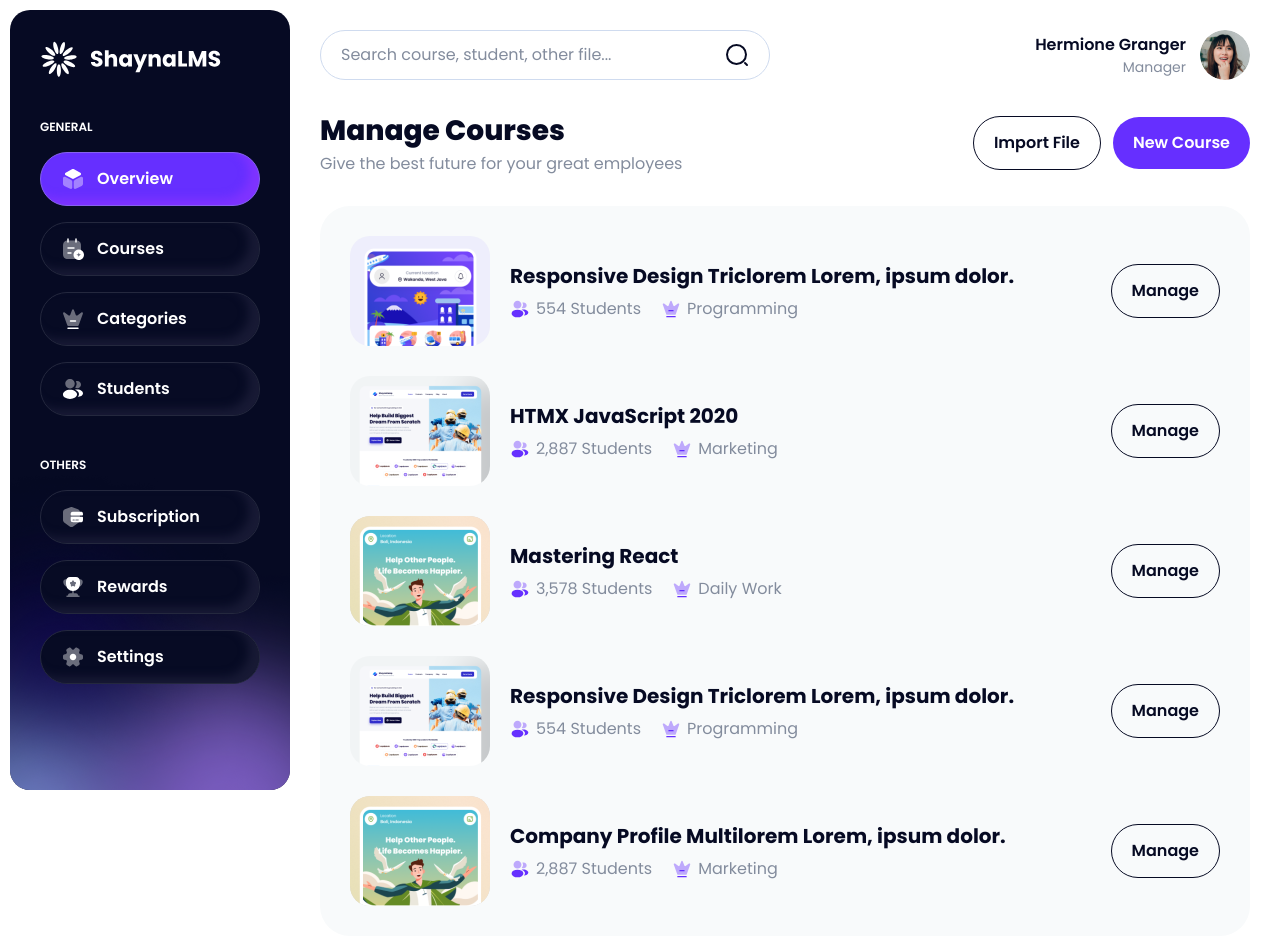
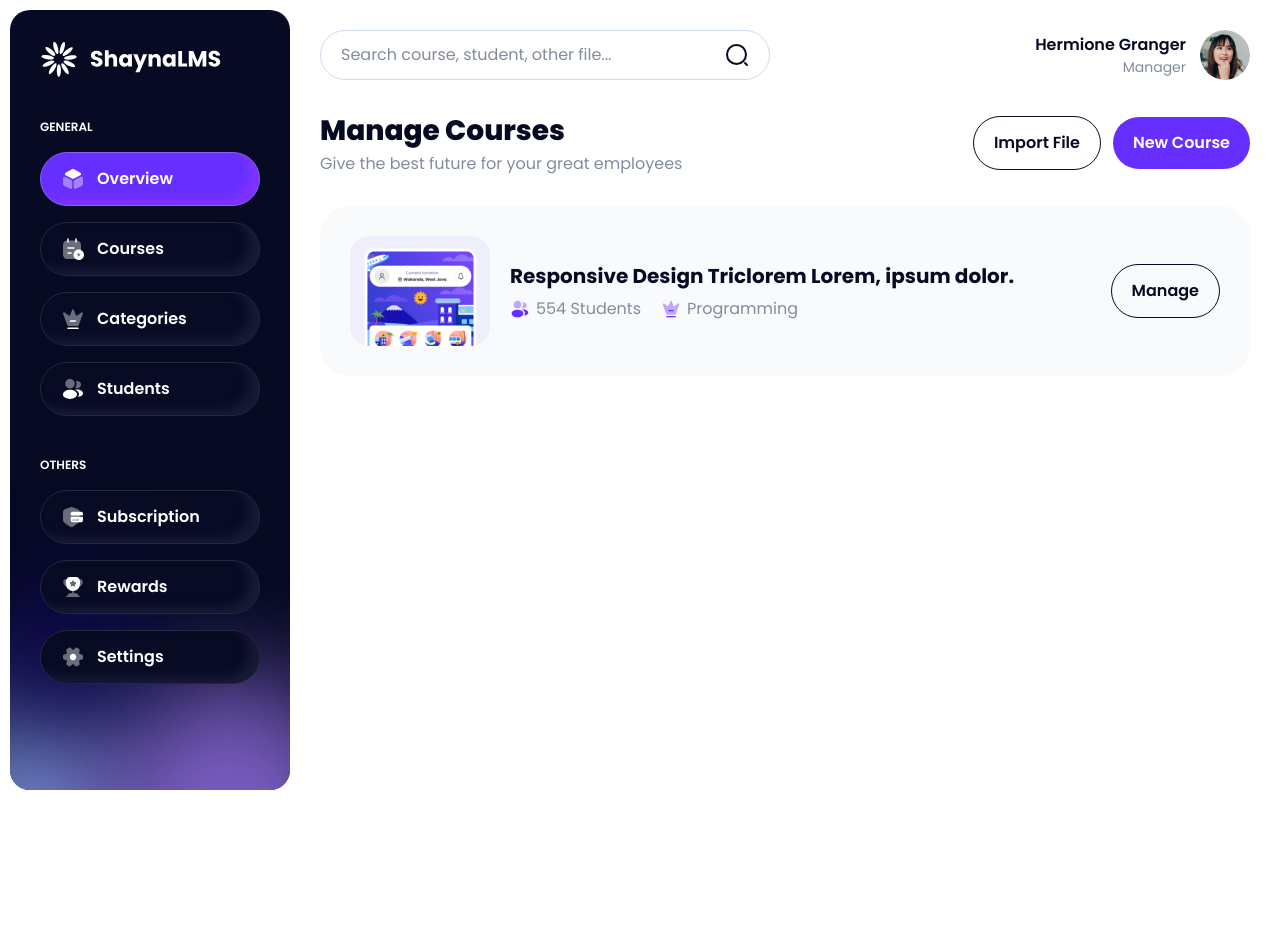
Before and after one commit to AbduhDzaky/ShaynaLMS, a React (Vite) app: page /manager/courses in a window 1280 px wide. Shown: the top 944 px of the page. After the commit the page ends 800 px from the top, so only its background shows below. Built offline with nearby package versions, Linux system fonts and the light colour scheme.

Commit message:
Continue card course

```diff
--- /dev/null
+++ b/src/pages/manager/courses/card.jsx
@@ -0,0 +1,51 @@
+import React from "react";
+
+export default function CardCourse({
+    imageUrl,
+    name,
+    totalStudents,
+    category
+}) {
+  return (
+    <div className="card flex items-center gap-5">
+      <div className="flex shrink-0 w-[140px] h-[110px] rounded-[20px] bg-[#D9D9D9] overflow-hidden">
+        <img
+          src="/assets/images/thumbnails/th-1.png"
+          className="w-full h-full object-cover"
+          alt="thumbnail"
+        />
+      </div>
+      <div className="w-full">
+        <h3 className="font-bold text-xl leading-[30px] line-clamp-1">
+          Responsive Design Triclorem Lorem, ipsum dolor.
+        </h3>
+        <div className="flex items-center gap-5">
+          <div className="flex items-center gap-[6px] mt-[6px]">
+            <img
+              src="/assets/images/icons/profile-2user-purple.svg"
+              className="w-5 h-5"
+              alt="icon"
+            />
+            <p className="text-[#838C9D]">554 Students</p>
+          </div>
+          <div className="flex items-center gap-[6px] mt-[6px]">
+            <img
+              src="/assets/images/icons/crown-purple.svg"
+              className="w-5 h-5"
+              alt="icon"
+            />
+            <p className="text-[#838C9D]">Programming</p>
+          </div>
+        </div>
+      </div>
+      <div className="flex justify-end items-center gap-3">
+        <a
+          href="manage-course-materi.html"
+          className="w-fit rounded-full border border-[#060A23] p-[14px_20px] font-semibold text-nowrap"
+        >
+          Manage
+        </a>
+      </div>
+    </div>
+  );
+}
--- a/src/pages/manager/courses/index.jsx
+++ b/src/pages/manager/courses/index.jsx
@@ -1,4 +1,5 @@
 import React from "react";
+import CardCourse from "./card";
 
 export default function ManageCoursePage() {
   return (
@@ -31,206 +32,7 @@ export default function ManageCoursePage() {
         id="CourseList"
         className="flex flex-col w-full rounded-[30px] p-[30px] gap-[30px] bg-[#F8FAFB]"
       >
-        <div className="card flex items-center gap-5">
-          <div className="flex shrink-0 w-[140px] h-[110px] rounded-[20px] bg-[#D9D9D9] overflow-hidden">
-            <img
-              src="/assets/images/thumbnails/th-1.png"
-              className="w-full h-full object-cover"
-              alt="thumbnail"
-            />
-          </div>
-          <div className="w-full">
-            <h3 className="font-bold text-xl leading-[30px] line-clamp-1">
-              Responsive Design Triclorem Lorem, ipsum dolor.
-            </h3>
-            <div className="flex items-center gap-5">
-              <div className="flex items-center gap-[6px] mt-[6px]">
-                <img
-                  src="/assets/images/icons/profile-2user-purple.svg"
-                  className="w-5 h-5"
-                  alt="icon"
-                />
-                <p className="text-[#838C9D]">554 Students</p>
-              </div>
-              <div className="flex items-center gap-[6px] mt-[6px]">
-                <img
-                  src="/assets/images/icons/crown-purple.svg"
-                  className="w-5 h-5"
-                  alt="icon"
-                />
-                <p className="text-[#838C9D]">Programming</p>
-              </div>
-            </div>
-          </div>
-          <div className="flex justify-end items-center gap-3">
-            <a
-              href="manage-course-materi.html"
-              className="w-fit rounded-full border border-[#060A23] p-[14px_20px] font-semibold text-nowrap"
-            >
-              Manage
-            </a>
-          </div>
-        </div>
-        <div className="card flex items-center gap-5">
-          <div className="flex shrink-0 w-[140px] h-[110px] rounded-[20px] bg-[#D9D9D9] overflow-hidden">
-            <img
-              src="/assets/images/thumbnails/th-2.png"
-              className="w-full h-full object-cover"
-              alt="thumbnail"
-            />
-          </div>
-          <div className="w-full">
-            <h3 className="font-bold text-xl leading-[30px] line-clamp-1">
-              HTMX JavaScript 2020
-            </h3>
-            <div className="flex items-center gap-5">
-              <div className="flex items-center gap-[6px] mt-[6px]">
-                <img
-                  src="/assets/images/icons/profile-2user-purple.svg"
-                  className="w-5 h-5"
-                  alt="icon"
-                />
-                <p className="text-[#838C9D]">2,887 Students</p>
-              </div>
-              <div className="flex items-center gap-[6px] mt-[6px]">
-                <img
-                  src="/assets/images/icons/crown-purple.svg"
-                  className="w-5 h-5"
-                  alt="icon"
-                />
-                <p className="text-[#838C9D]">Marketing</p>
-              </div>
-            </div>
-          </div>
-          <div className="flex justify-end items-center gap-3">
-            <a
-              href="manage-course-materi.html"
-              className="w-fit rounded-full border border-[#060A23] p-[14px_20px] font-semibold text-nowrap"
-            >
-              Manage
-            </a>
-          </div>
-        </div>
-        <div className="card flex items-center gap-5">
-          <div className="flex shrink-0 w-[140px] h-[110px] rounded-[20px] bg-[#D9D9D9] overflow-hidden">
-            <img
-              src="/assets/images/thumbnails/th-3.png"
-              className="w-full h-full object-cover"
-              alt="thumbnail"
-            />
-          </div>
-          <div className="w-full">
-            <h3 className="font-bold text-xl leading-[30px] line-clamp-1">
-              Mastering React
-            </h3>
-            <div className="flex items-center gap-5">
-              <div className="flex items-center gap-[6px] mt-[6px]">
-                <img
-                  src="/assets/images/icons/profile-2user-purple.svg"
-                  className="w-5 h-5"
-                  alt="icon"
-                />
-                <p className="text-[#838C9D]">3,578 Students</p>
-              </div>
-              <div className="flex items-center gap-[6px] mt-[6px]">
-                <img
-                  src="/assets/images/icons/crown-purple.svg"
-                  className="w-5 h-5"
-                  alt="icon"
-                />
-                <p className="text-[#838C9D]">Daily Work</p>
-              </div>
-            </div>
-          </div>
-          <div className="flex justify-end items-center gap-3">
-            <a
-              href="manage-course-materi.html"
-              className="w-fit rounded-full border border-[#060A23] p-[14px_20px] font-semibold text-nowrap"
-            >
-              Manage
-            </a>
-          </div>
-        </div>
-        <div className="card flex items-center gap-5">
-          <div className="flex shrink-0 w-[140px] h-[110px] rounded-[20px] bg-[#D9D9D9] overflow-hidden">
-            <img
-              src="/assets/images/thumbnails/th-2.png"
-              className="w-full h-full object-cover"
-              alt="thumbnail"
-            />
-          </div>
-          <div className="w-full">
-            <h3 className="font-bold text-xl leading-[30px] line-clamp-1">
-              Responsive Design Triclorem Lorem, ipsum dolor.
-            </h3>
-            <div className="flex items-center gap-5">
-              <div className="flex items-center gap-[6px] mt-[6px]">
-                <img
-                  src="/assets/images/icons/profile-2user-purple.svg"
-                  className="w-5 h-5"
-                  alt="icon"
-                />
-                <p className="text-[#838C9D]">554 Students</p>
-              </div>
-              <div className="flex items-center gap-[6px] mt-[6px]">
-                <img
-                  src="/assets/images/icons/crown-purple.svg"
-                  className="w-5 h-5"
-                  alt="icon"
-                />
-                <p className="text-[#838C9D]">Programming</p>
-              </div>
-            </div>
-          </div>
-          <div className="flex justify-end items-center gap-3">
-            <a
-              href="manage-course-materi.html"
-              className="w-fit rounded-full border border-[#060A23] p-[14px_20px] font-semibold text-nowrap"
-            >
-              Manage
-            </a>
-          </div>
-        </div>
-        <div className="card flex items-center gap-5">
-          <div className="flex shrink-0 w-[140px] h-[110px] rounded-[20px] bg-[#D9D9D9] overflow-hidden">
-            <img
-              src="/assets/images/thumbnails/th-3.png"
-              className="w-full h-full object-cover"
-              alt="thumbnail"
-            />
-          </div>
-          <div className="w-full">
-            <h3 className="font-bold text-xl leading-[30px] line-clamp-1">
-              Company Profile Multilorem Lorem, ipsum dolor.
-            </h3>
-            <div className="flex items-center gap-5">
-              <div className="flex items-center gap-[6px] mt-[6px]">
-                <img
-                  src="/assets/images/icons/profile-2user-purple.svg"
-                  className="w-5 h-5"
-                  alt="icon"
-                />
-                <p className="text-[#838C9D]">2,887 Students</p>
-              </div>
-              <div className="flex items-center gap-[6px] mt-[6px]">
-                <img
-                  src="/assets/images/icons/crown-purple.svg"
-                  className="w-5 h-5"
-                  alt="icon"
-                />
-                <p className="text-[#838C9D]">Marketing</p>
-              </div>
-            </div>
-          </div>
-          <div className="flex justify-end items-center gap-3">
-            <a
-              href="manage-course-materi.html"
-              className="w-fit rounded-full border border-[#060A23] p-[14px_20px] font-semibold text-nowrap"
-            >
-              Manage
-            </a>
-          </div>
-        </div>
+        <CardCourse />
         {/* <div id="Pagination" className="flex items-center gap-3">
           <button
             type="button"
```
